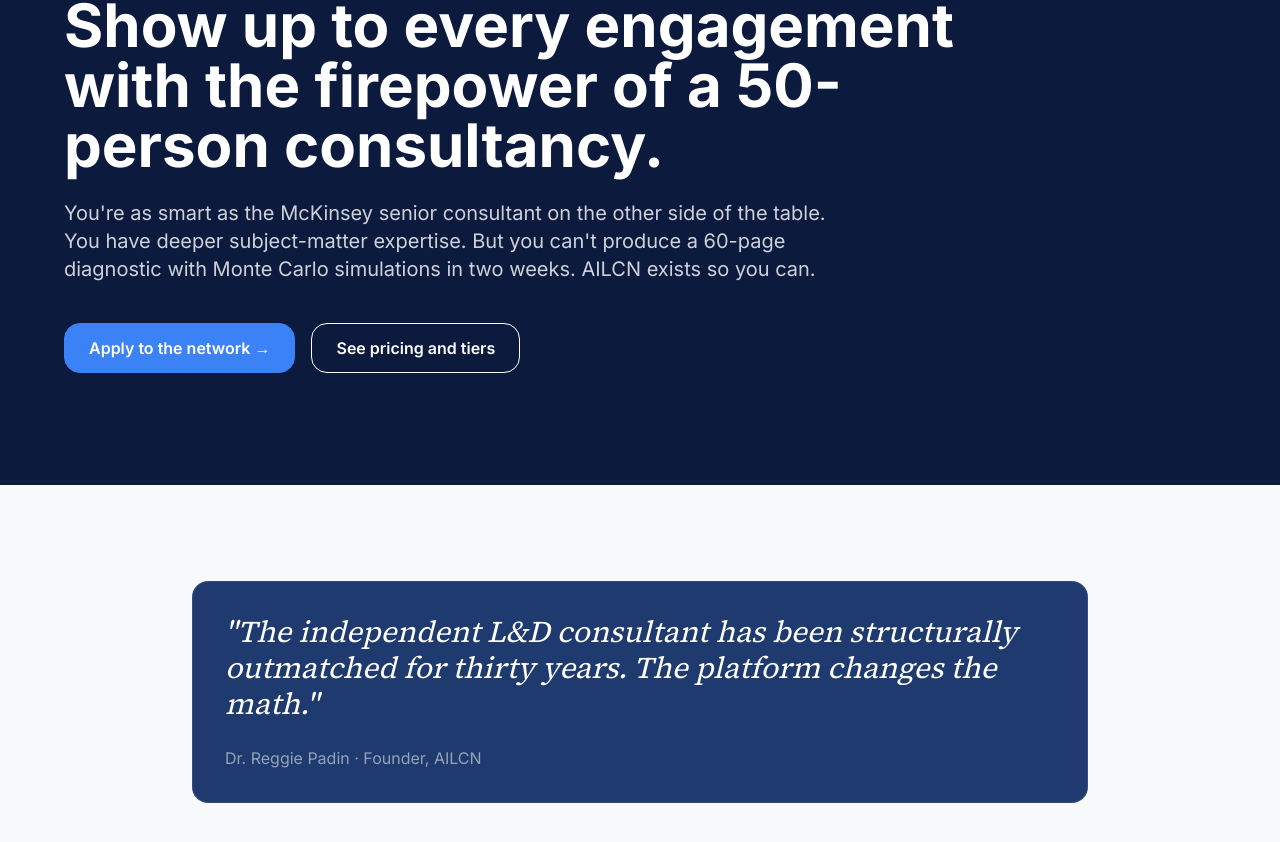
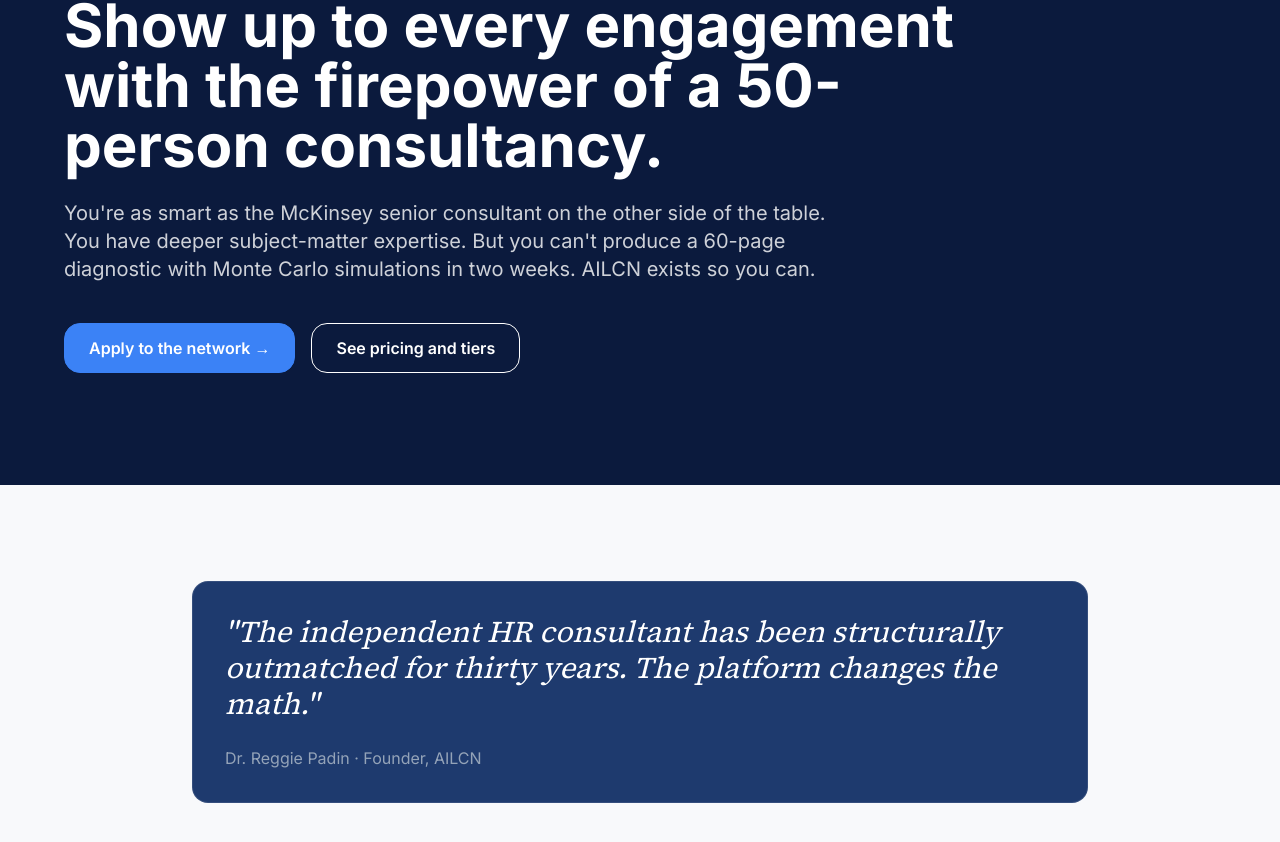
Before and after one commit to rrpadin/ailcn2, a Next.js app: page /for-practitioners in a window 1280 px wide. Shown: the part 274-1116 px from the top of the page. Built offline with nearby package versions, Linux system fonts and the light colour scheme.

Commit message:
Replace remaining L&D references with HR consultant wording

```diff
--- a/src/app/for-practitioners/page.tsx
+++ b/src/app/for-practitioners/page.tsx
@@ -13,7 +13,7 @@
 export const metadata: Metadata = {
   title: 'For Practitioners — AILCN',
   description:
-    'For independent and boutique L&D consultants who want the firepower of a 50-person consultancy without giving up their independence.',
+    'For independent and boutique HR consultants who want the firepower of a 50-person consultancy without giving up their independence.',
 };
 
 const asymmetries = [
@@ -169,7 +169,7 @@
 
       <Section background="off-white" narrow>
         <PullQuote
-          quote='"The independent L&D consultant has been structurally outmatched for thirty years. The platform changes the math."'
+          quote='"The independent HR consultant has been structurally outmatched for thirty years. The platform changes the math."'
           attribution="Dr. Reggie Padin · Founder, AILCN"
         />
       </Section>
--- a/src/app/page.tsx
+++ b/src/app/page.tsx
@@ -117,7 +117,7 @@
             </div>
           </div>
           <PullQuote
-            quote='"The independent L&D consultant has been structurally outmatched for thirty years. The platform changes the math."'
+            quote='"The independent HR consultant has been structurally outmatched for thirty years. The platform changes the math."'
             attribution="Dr. Reggie Padin · Founder, AILCN"
           />
         </div>
```
